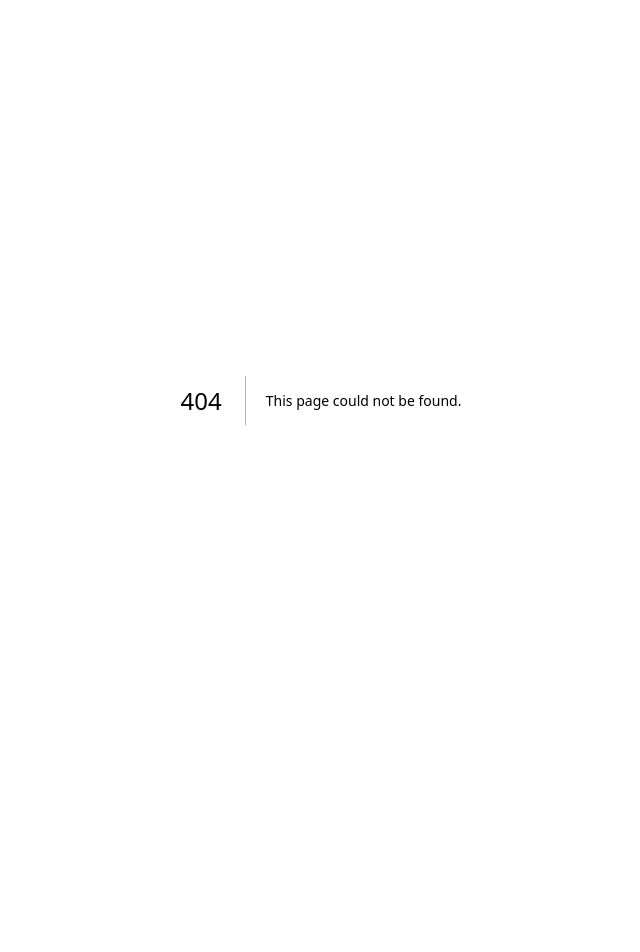
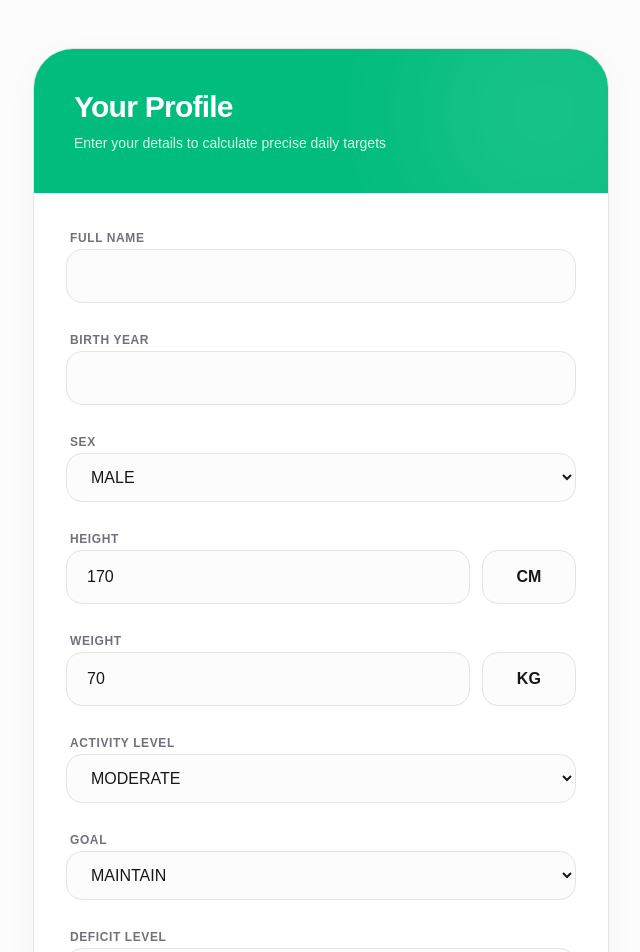
Before and after one commit to HARSHTANDEL25/nutrition-tracker, a Next.js app: page /Profile in a window 1280 px wide. Before the commit this address had no page. Shown: the top 952 px of the page, without its empty margins (319-959 px from the left). Before the commit the page ends 800 px from the top, so only its background shows below. Built offline with nearby package versions, Linux system fonts and the light colour scheme.

Commit message:
feat: implement user profile form with Formik and add supporting UI components

```diff
--- /dev/null
+++ b/app/Profile/[id]/page.tsx
@@ -0,0 +1,10 @@
+"use client";
+import React from "react";
+import { useParams } from "next/navigation";
+
+const page = () => {
+  const params = useParams();
+  return <div>{params.id}</div>;
+};
+
+export default page;
--- /dev/null
+++ b/app/Profile/page.tsx
@@ -0,0 +1,171 @@
+"use client";
+import { Formik, Field, Form, ErrorMessage } from "formik";
+import * as Yup from "yup";
+
+const FIELDS = [
+  { name: "name", label: "Full name", type: "text" },
+  { name: "birthYear", label: "Birth Year", type: "number" },
+  { name: "sex", label: "Sex", type: "select", options: ["MALE", "FEMALE"] },
+  { name: "height", label: "Height", type: "number" },
+  {
+    name: "heightUnit",
+    label: "Height Unit",
+    type: "select",
+    options: ["CM", "INCH"],
+  },
+  { name: "weight", label: "Weight", type: "number" },
+  {
+    name: "weightUnit",
+    label: "Weight Unit",
+    type: "select",
+    options: ["KG", "LB"],
+  },
+  {
+    name: "activityLevel",
+    label: "Activity Level",
+    type: "select",
+    options: ["SEDENTARY", "LIGHT", "MODERATE", "ACTIVE", "VERY_ACTIVE"],
+  },
+  {
+    name: "goal",
+    label: "Goal",
+    type: "select",
+    options: ["LOSE", "MAINTAIN", "GAIN"],
+  },
+  {
+    name: "deficitLevel",
+    label: "Deficit Level",
+    type: "select",
+    options: ["LOW", "MEDIUM", "EXTREME"],
+  },
+];
+
+const UserProfileSchema = Yup.object().shape({
+  name: Yup.string().min(2, "Too short").required("Required"),
+  birthYear: Yup.number()
+    .min(1920)
+    .max(new Date().getFullYear())
+    .required("Required"),
+  sex: Yup.string().oneOf(["MALE", "FEMALE"]).required("Required"),
+  height: Yup.number().positive().required("Required"),
+  heightUnit: Yup.string().oneOf(["CM", "INCH"]).required("Required"),
+  weight: Yup.number().positive().required("Required"),
+  weightUnit: Yup.string().oneOf(["KG", "LB"]).required("Required"),
+  activityLevel: Yup.string()
+    .oneOf(["SEDENTARY", "LIGHT", "MODERATE", "ACTIVE", "VERY_ACTIVE"])
+    .required("Required"),
+  goal: Yup.string().oneOf(["LOSE", "MAINTAIN", "GAIN"]).required("Required"),
+  deficitLevel: Yup.string()
+    .oneOf(["LOW", "MEDIUM", "EXTREME"])
+    .required("Required"),
+});
+
+export default function ProfilePage() {
+  return (
+    <div className="min-h-screen bg-zinc-50/50 py-12 px-4">
+      <div className="max-w-xl mx-auto bg-white rounded-[2.5rem] border border-zinc-200 shadow-[0_8px_30px_rgb(0,0,0,0.04)] overflow-hidden">
+        <div className="bg-emerald-500 p-10 text-white relative overflow-hidden">
+          <div className="relative z-10">
+            <h1 className="text-3xl font-bold tracking-tight">Your Profile</h1>
+            <p className="mt-2 text-emerald-50 opacity-90 text-sm">
+              Enter your details to calculate precise daily targets
+            </p>
+          </div>
+          <div className="absolute top-0 right-0 -mr-16 -mt-16 w-64 h-64 bg-white/10 rounded-full blur-3xl"></div>
+        </div>
+
+        <Formik
+          initialValues={{
+            name: "",
+            birthYear: "",
+            sex: "MALE",
+            height: 170,
+            heightUnit: "CM",
+            weight: 70,
+            weightUnit: "KG",
+            activityLevel: "MODERATE",
+            goal: "MAINTAIN",
+            deficitLevel: "MEDIUM",
+          }}
+          validationSchema={UserProfileSchema}
+          onSubmit={(values) => {
+            console.log("Saving to Database...", values);
+          }}
+        >
+          <Form className="p-8 space-y-6">
+            {FIELDS.map((field, index) => {
+              if (field.name === "weightUnit" || field.name === "heightUnit")
+                return null;
+
+              const isUnitField =
+                field.name === "weight" || field.name === "height";
+
+              // Find the options for the companion unit field
+              const companionUnitName =
+                field.name === "weight" ? "weightUnit" : "heightUnit";
+              const companionField = isUnitField
+                ? FIELDS.find((f) => f.name === companionUnitName)
+                : null;
+
+              return (
+                <div key={index} className="space-y-1.5 w-full">
+                  <label className="text-xs font-bold uppercase tracking-wider text-zinc-500 ml-1">
+                    {field.label}
+                  </label>
+
+                  <div className={isUnitField ? "flex gap-3" : "block"}>
+                    <Field
+                      name={field.name}
+                      as={field?.options ? "select" : "input"}
+                      type={field.type}
+                      className="w-full px-5 py-3.5 rounded-2xl border border-zinc-200 bg-zinc-50/50 focus:bg-white focus:border-emerald-500 outline-none transition-all"
+                    >
+                      {field?.options?.map((option: any, idx) => (
+                        <option key={idx} value={option}>
+                          {option}
+                        </option>
+                      ))}
+                    </Field>
+
+                    {isUnitField && companionField && (
+                      <Field
+                        name={companionField.name}
+                        as="select"
+                        className="w-28 px-4 py-3.5 rounded-2xl border border-zinc-200 bg-zinc-50/50 focus:bg-white focus:border-emerald-500 outline-none transition-all appearance-none cursor-pointer text-center font-semibold"
+                      >
+                        {companionField.options?.map((option: any, idx) => (
+                          <option key={idx} value={option}>
+                            {option}
+                          </option>
+                        ))}
+                      </Field>
+                    )}
+                  </div>
+
+                  <ErrorMessage
+                    name={field.name}
+                    component="div"
+                    className="text-red-500 text-xs ml-1"
+                  />
+                  {isUnitField && (
+                    <ErrorMessage
+                      name={companionUnitName}
+                      component="div"
+                      className="text-red-500 text-xs ml-1"
+                    />
+                  )}
+                </div>
+              );
+            })}
+            <button
+              type="submit"
+              className="w-full bg-emerald-500 hover:bg-emerald-600 active:scale-[0.98] text-white font-bold py-4 rounded-3xl shadow-lg shadow-emerald-100 transition-all duration-200 cursor-pointer mt-4"
+            >
+              Save & Continue
+            </button>
+          </Form>
+        </Formik>
+      </div>
+    </div>
+  );
+}
--- a/app/page.tsx
+++ b/app/page.tsx
@@ -1,9 +1,11 @@
-import Image from "next/image";
+import Header from "./components/Header";
 
 export default function Home() {
   return (
     <div className="w-full">
-      <main className="max-w-[1440px] mx-auto mt-4">Hello</main>
+      <main className="">
+        <Header />
+      </main>
     </div>
   );
 }
--- a/package.json
+++ b/package.json
@@ -12,9 +12,11 @@
     "@prisma/adapter-neon": "^7.6.0",
     "@prisma/client": "^7.6.0",
     "dotenv": "^17.3.1",
+    "formik": "^2.4.9",
     "next": "16.2.1",
     "react": "19.2.4",
-    "react-dom": "19.2.4"
+    "react-dom": "19.2.4",
+    "yup": "^1.7.1"
   },
   "devDependencies": {
     "@tailwindcss/postcss": "^4",
--- /dev/null
+++ b/public/svgs/svgs.tsx
@@ -0,0 +1,44 @@
+import React from "react";
+
+  export const SproutIcon = () => (
+    <svg width="32" height="32" viewBox="0 0 32 32" fill="none">
+      <rect width="32" height="32" rx="10" fill="rgba(16,185,129,0.10)" />
+      <path
+        d="M16 7 C14 7, 10 10, 10 14.5 C10 18.5 13 20 14.5 21.5 C15.5 22.5 15.5 24 15.5 25"
+        stroke="#10b981"
+        strokeWidth="1.8"
+        strokeLinecap="round"
+        fill="none"
+      />
+      <path
+        d="M15.5 14 C15.5 14, 12 11.5, 11.5 14.5"
+        stroke="#10b981"
+        strokeWidth="1.4"
+        strokeLinecap="round"
+        fill="none"
+      />
+      <path
+        d="M15.5 17 C15.5 17, 19.5 14, 20 17.5"
+        stroke="#10b981"
+        strokeWidth="1.4"
+        strokeLinecap="round"
+        fill="none"
+      />
+      <circle cx="16" cy="26.5" r="1" fill="#10b981" opacity="0.5" />
+    </svg>
+  );
+
+  export const SettingsIcon = () => (
+    <svg
+      width="18"
+      height="18"
+      viewBox="0 0 18 18"
+      fill="none"
+      stroke="currentColor"
+      strokeWidth="1.5"
+      strokeLinecap="round"
+    >
+      <circle cx="9" cy="9" r="2.5" />
+      <path d="M9 1.5V3M9 15v1.5M1.5 9H3M15 9h1.5M3.22 3.22l1.06 1.06M13.72 13.72l1.06 1.06M3.22 14.78l1.06-1.06M13.72 4.28l1.06-1.06" />
+    </svg>
+  );
```
